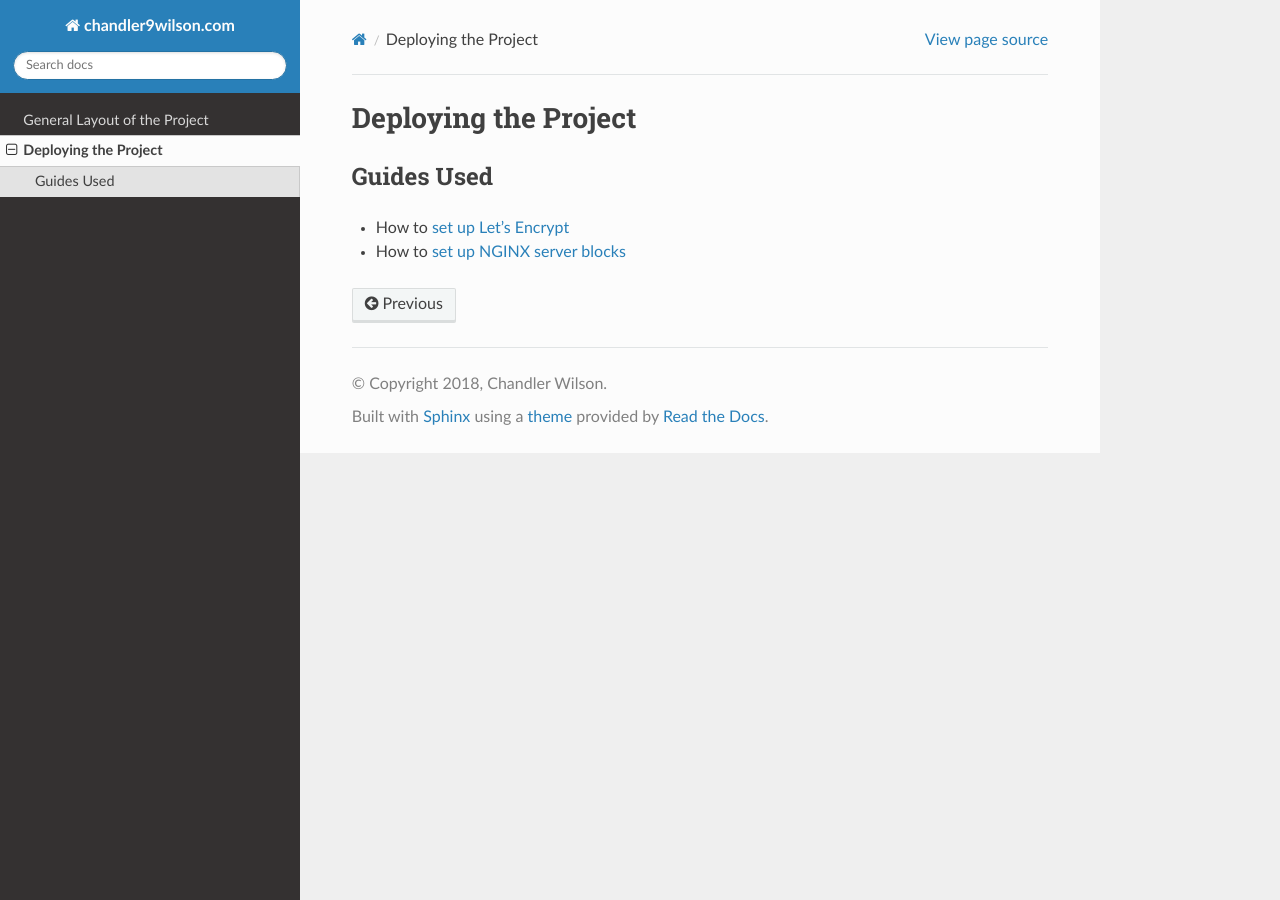
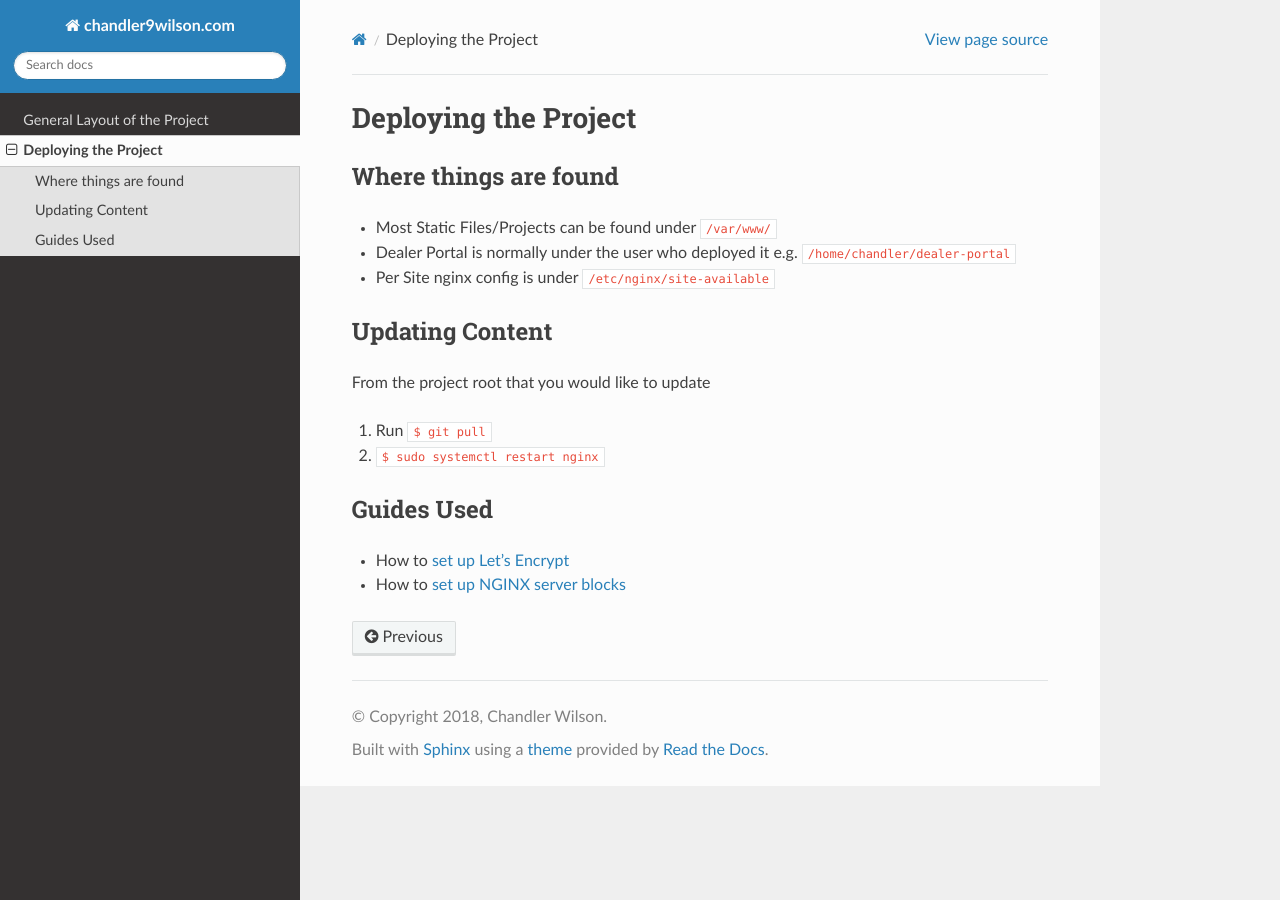
Before and after one commit to Chandler9Wilson/personal-site, a Sphinx documentation site: the page built from docs/source/deploy.rst, in a window 1280 px wide. Built offline with Sphinx 7.4.7 and the Read the Docs theme 2.0.0, drawn with Linux system fonts in a browser that asks for light colours.

Commit message:
Added notes on updating content, and where things are found on the server

```diff
--- a/docs/source/deploy.rst
+++ b/docs/source/deploy.rst
@@ -1,5 +1,20 @@
 Deploying the Project
 =====================
+
+Where things are found
+----------------------
+
+* Most Static Files/Projects can be found under ``/var/www/``
+* Dealer Portal is normally under the user who deployed it e.g. ``/home/chandler/dealer-portal``
+* Per Site nginx config is under ``/etc/nginx/site-available``
+
+Updating Content
+----------------
+
+From the project root that you would like to update
+
+1. Run ``$ git pull``
+2. ``$ sudo systemctl restart nginx``
 
 Guides Used
 -----------
```
Also changed, not shown: 1 other file.
